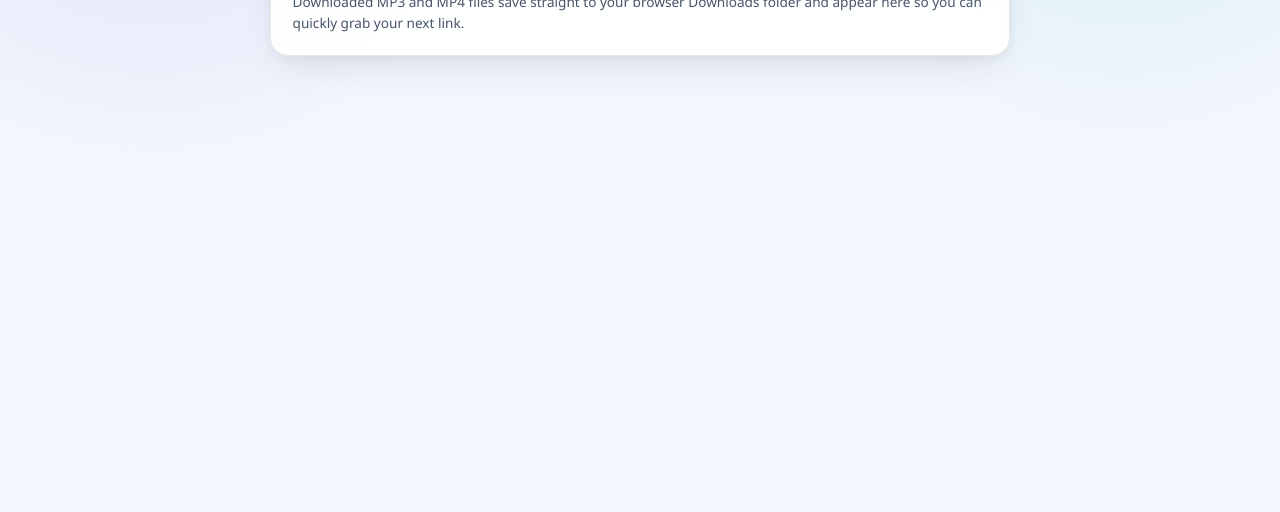
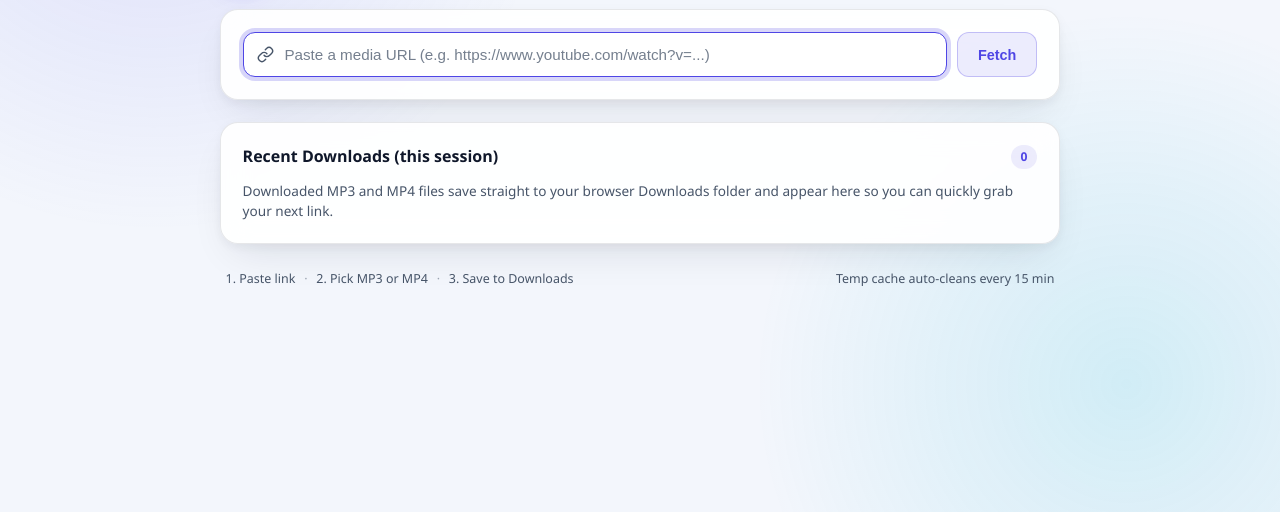
Before and after one commit to donaron/soundwave-drop, a plain HTML site: page app/static/index.html in a window 1280 px wide. Shown: the part 288-800 px from the top of the page. Drawn offline with Linux system fonts and the light colour scheme.

Commit message:
style: vertically center desktop shell and add studio footer strip

```diff
--- a/app/static/index.html
+++ b/app/static/index.html
@@ -5,7 +5,7 @@
   <meta name="viewport" content="width=device-width, initial-scale=1.0" />
   <title>Soundwave Drop</title>
   <link rel="icon" type="image/svg+xml" href="/static/favicon.svg" />
-  <link rel="stylesheet" href="/static/styles.css?v=3" />
+  <link rel="stylesheet" href="/static/styles.css?v=4" />
 </head>
 <body>
   <div class="ambient-bg" aria-hidden="true"></div>
@@ -127,6 +127,17 @@
       </p>
       <ul id="history-list" class="history-list"></ul>
     </section>
+
+    <footer class="studio-footer">
+      <div class="footer-steps">
+        <span>1. Paste link</span>
+        <span class="footer-sep" aria-hidden="true">&middot;</span>
+        <span>2. Pick MP3 or MP4</span>
+        <span class="footer-sep" aria-hidden="true">&middot;</span>
+        <span>3. Save to Downloads</span>
+      </div>
+      <span>Temp cache auto-cleans every 15 min</span>
+    </footer>
   </main>
 
   <script src="/static/app.js?v=2"></script>
--- a/app/static/styles.css
+++ b/app/static/styles.css
@@ -72,11 +72,13 @@ body {
   position: relative;
   margin: 0;
   min-height: 100vh;
+  display: flex;
+  flex-direction: column;
   font-family: "Segoe UI", system-ui, -apple-system, sans-serif;
   background: var(--bg);
   color: var(--text);
   line-height: 1.5;
-  padding: 2.25rem 1rem 3.5rem;
+  padding: 2rem 1.25rem;
   overflow-x: hidden;
 }
 
@@ -86,18 +88,19 @@ body {
   pointer-events: none;
   z-index: 0;
   background:
-    radial-gradient(640px circle at 12% 8%, var(--aura-1), transparent 60%),
-    radial-gradient(560px circle at 88% 12%, var(--aura-2), transparent 58%);
+    radial-gradient(680px circle at 12% 14%, var(--aura-1), transparent 60%),
+    radial-gradient(620px circle at 88% 84%, var(--aura-2), transparent 60%);
 }
 
 .shell {
   position: relative;
   z-index: 1;
-  max-width: 740px;
-  margin: 0 auto;
+  width: 100%;
+  max-width: 840px;
+  margin: auto;
   display: flex;
   flex-direction: column;
-  gap: 1.35rem;
+  gap: 1.4rem;
 }
 
 .topbar {
@@ -674,6 +677,28 @@ select {
   flex-shrink: 0;
 }
 
+.studio-footer {
+  display: flex;
+  align-items: center;
+  justify-content: space-between;
+  gap: 0.75rem;
+  flex-wrap: wrap;
+  padding: 0.25rem 0.35rem 0;
+  font-size: 0.78rem;
+  color: var(--muted);
+}
+
+.footer-steps {
+  display: flex;
+  align-items: center;
+  gap: 0.55rem;
+  flex-wrap: wrap;
+}
+
+.footer-sep {
+  opacity: 0.5;
+}
+
 [hidden] {
   display: none !important;
 }
```
